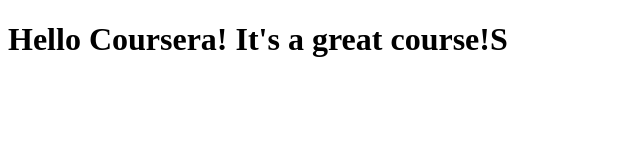
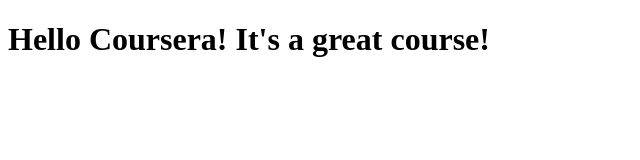
Before and after one commit to Irina-Shcherbakova/coursera-test, a plain HTML site: page site/index.html in a window 1280 px wide. Shown: the full height of the page, 0-640 px from the left. Drawn offline with Linux system fonts and the light colour scheme.

```diff
--- a/site/index.html
+++ b/site/index.html
@@ -5,7 +5,7 @@
     <title>Hello Coursera!</title>
 </head>
 <body>
-<h1>Hello Coursera! It's a great course!S</h1>
+<h1>Hello Coursera! It's a great course!</h1>
 
 </body>
 </html>
```
